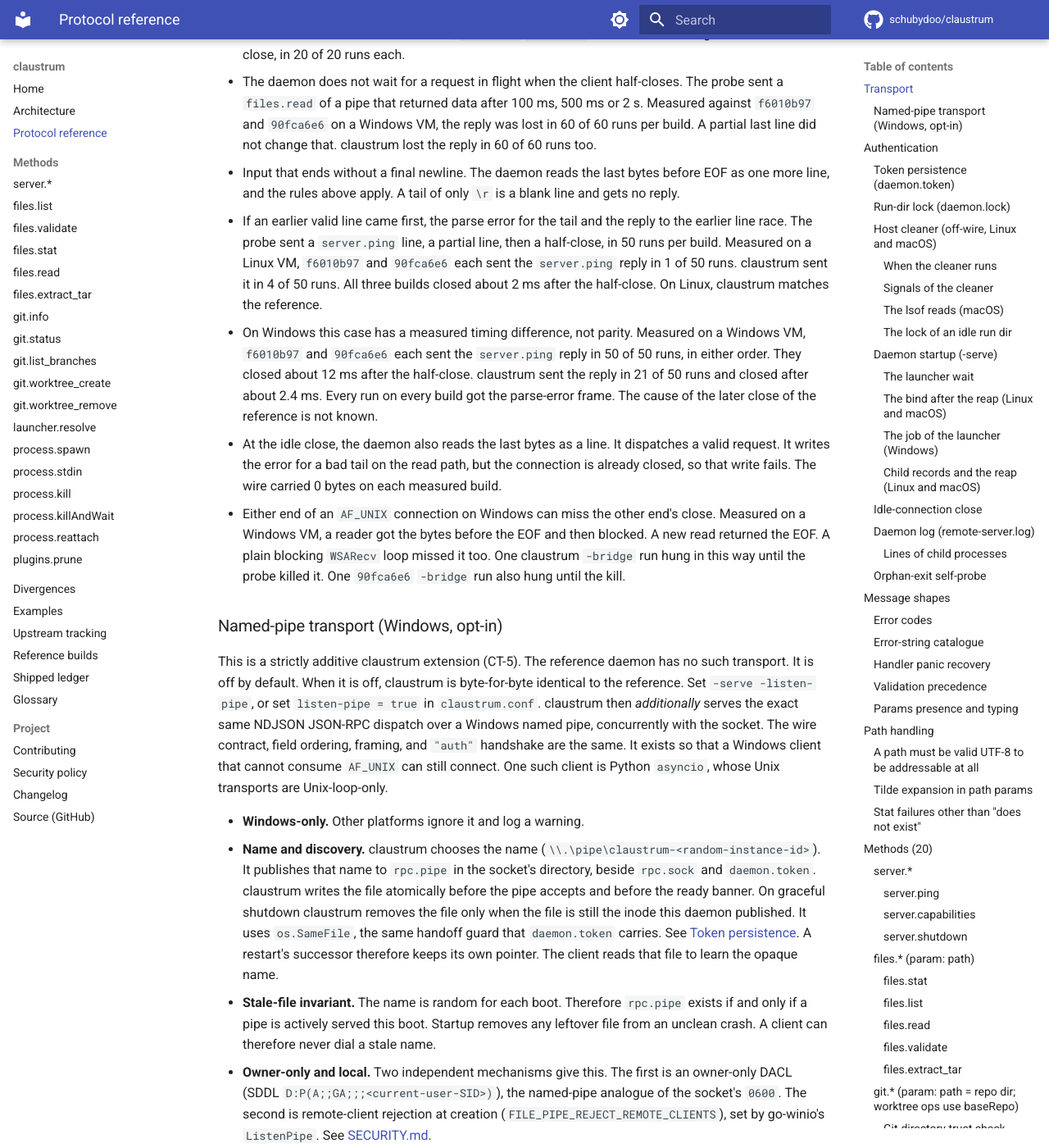
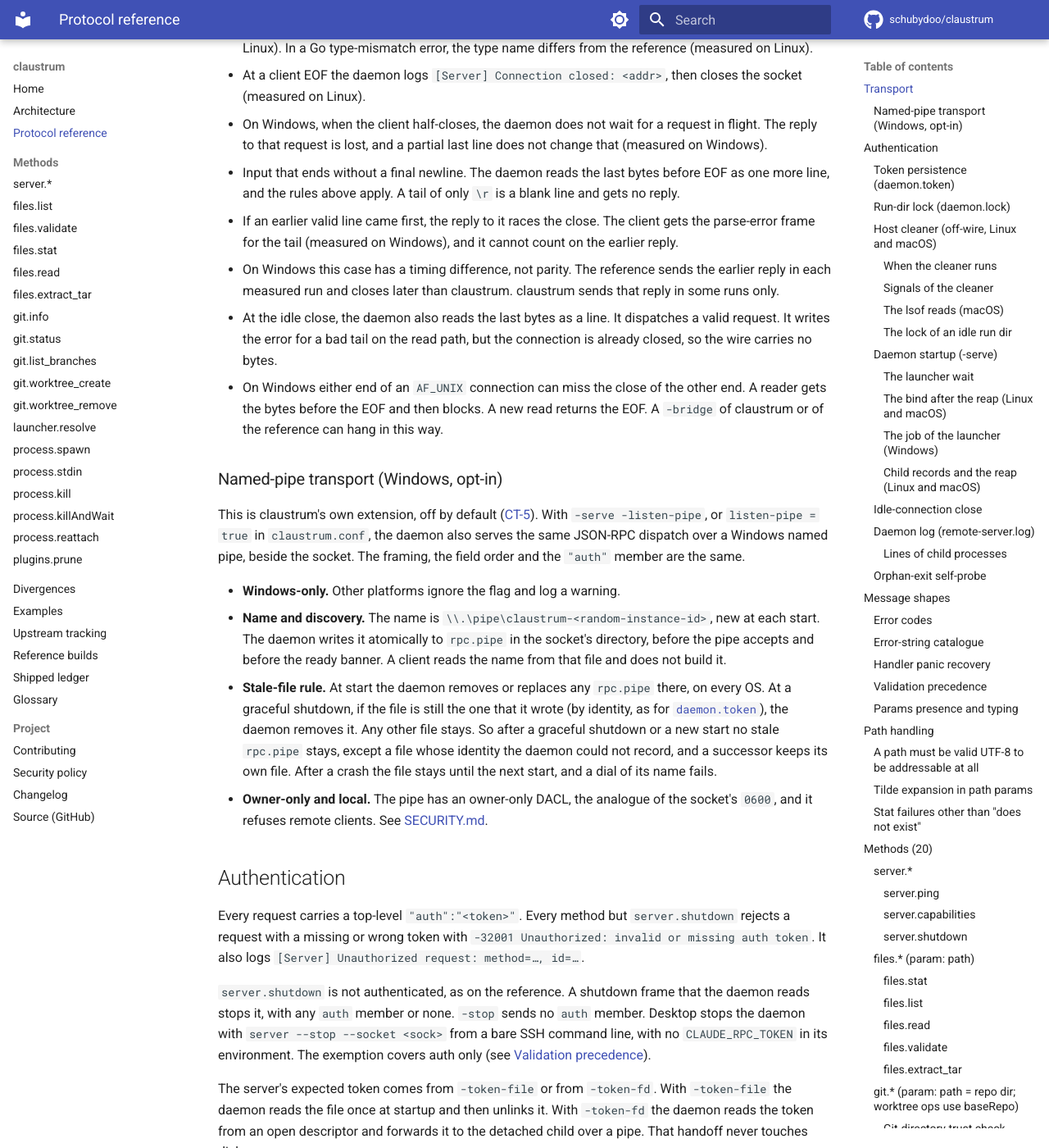
Before and after one commit to schubydoo/claustrum, an MkDocs documentation site: the page built from docs/PROTOCOL.md, in a window 1280 px wide and 1400 px high, scrolled down 1175 px. Shown: the whole window at 82% size. Built offline with MkDocs 1.6.1 and Material for MkDocs 9.7.7, drawn with Linux system fonts in a browser that asks for light colours; comment, search, counter and statistics services are not loaded; some of the changed text lies outside the part shown.

Commit message:
docs: cut the transport, auth and message sections of PROTOCOL.md (#666)
* docs: cut the transport, auth and message sections of PROTOCOL.md

Co-Authored-By: Claude Opus 5.5 <noreply@anthropic.com>

* docs: fix the intro, the rpc.pipe stale rule and two transport claims

Co-Authored-By: Claude Opus 5.5 <noreply@anthropic.com>

* docs: scope the rpc.pipe start and shutdown rules and define the measured-on mark

Co-Authored-By: Claude Opus 5.5 <noreply@anthropic.com>

* docs: add the D-number mark and scope the half-close and tail rules to Windows

Co-Authored-By: Claude Opus 5.5 <noreply@anthropic.com>

* docs: mark each Linux-only sentence of the log-order bullet

Co-Authored-By: Claude Opus 5.5 <noreply@anthropic.com>

---------

Co-authored-by: Schuby <12485317+schubydoo@users.noreply.github.com>
Co-authored-by: Claude Opus 5.5 <noreply@anthropic.com>

```diff
--- a/docs/PROTOCOL.md
+++ b/docs/PROTOCOL.md
@@ -1,35 +1,40 @@
 # claustrum protocol reference
 
 claustrum uses newline-delimited JSON-RPC 2.0 over an `AF_UNIX`
-`SOCK_STREAM` socket. This document is the complete wire contract. The validation
-battery checks that same contract byte-for-byte. All reference behaviour was
-probed at `5db5e4a` unless a line says otherwise. The divergence catalog, its
-rules, and the reopen triggers are in [`DIVERGENCES.md`](DIVERGENCES.md).
+`SOCK_STREAM` socket. [Methods (20)](#methods-20) lists the page of each method.
+The three `server.*` methods share one page. This
+document holds the rules that more than one method shares, the life of the daemon
+off the wire, and the flags. The pinned reference build is `5fd08069`. A rule with
+no mark matches the reference as measured on `5fd08069` or on an earlier build.
+Where a section names a build in its first lines, that build holds for the
+section. A rule marked "claustrum's own" is not a parity claim: the reference has
+no such rule, or it does something else. A D-number marks a deliberate
+divergence, not the reference. A rule marked "not measured" or "from the code"
+was read from claustrum's code, with no reference run. A mark "measured on
+<system>" limits its sentence to that system. The divergences, their rules and
+their reopen triggers are in [`DIVERGENCES.md`](DIVERGENCES.md).
 
 ## Transport
 
 - One JSON object per line (NDJSON). No length prefix, no binary framing.
-- A single request line has a cap of 1 MiB (`bufio` max token = `1024*1024`).
-  The daemon serves a line up to 1048575 bytes. A line of 1048576 bytes or more
-  closes the connection with no reply. Chunk large `process.stdin` payloads below
-  this cap.
-- `AF_UNIX` stream socket, created mode `0600` (owner only).
+- One request line has a cap of 1 MiB. The daemon serves a line of up to 1048575
+  bytes. A line of 1048576 bytes or more closes the connection with no reply.
+  Send a large `process.stdin` payload in chunks below this cap.
+- The `AF_UNIX` stream socket is created with mode `0600` (owner only).
 - The connection is persistent. It stays open after a response, and id-less
-  stream notifications arrive on it asynchronously.
-- The daemon dispatches a connection's requests concurrently. Responses can
-  arrive out of request order. Match them by `id`.
-- Two error replies skip the concurrent dispatch: the parse error (`-32700`)
-  and the auth error (`-32001`). The daemon writes them on its read path,
-  before it reads the next line. Every other reply goes through the
-  concurrent dispatch. Measured against `f6010b97` and `90fca6e6` on a Linux
-  VM, the reference did the same:
-  - The parse error covers any line that does not decode into a request. A
-    partial object, a line of only spaces, `[1]`, `123`, `"x"` and a batch
-    array all get it. The frame is
+  stream notifications arrive on it at any time.
+- The daemon dispatches the requests of one connection concurrently. Responses
+  can arrive out of request order. Match them by `id`.
+- Two error replies skip the concurrent dispatch. The daemon writes them on its
+  read path, before it reads the next line. The reference does the same
+  (measured on Linux).
+  - The parse error (`-32700`) covers any line that does not decode into a
+    request. A partial object, a line of only spaces, `[1]`, `123`, `"x"` and a
+    batch array all get it. The frame is
     `{"jsonrpc":"2.0","id":null,"error":{"code":-32700,"message":"Parse error"}}`,
     76 bytes with its newline.
-  - The auth error covers a request with a missing or wrong `auth`. The
-    lines `null`, `{}` and `{"jsonrpc":"2.0"}` get it too. The frame echoes
+  - The auth error (`-32001`) covers a request with a missing or wrong `auth`.
+    The lines `null`, `{}` and `{"jsonrpc":"2.0"}` get it too. The frame echoes
     the request `id`, re-encoded as in [Message shapes](#message-shapes). A
     `null` or missing `id` gives `"id":null`. An unauthenticated
     `server.shutdown` is not an auth error (see
@@ -41,104 +46,79 @@ rules, and the reopen triggers are in [`DIVERGENCES.md`](DIVERGENCES.md).
     same connection.
   - The daemon logs `[Server] Parse error: <json error>` or
     `[Server] Unauthorized request: method=…, id=…` before it writes the error
-    reply. Measured against `f6010b97` and `90fca6e6` on a Linux VM, the
-    reference logged the same parse-error text. When its reply write failed,
-    the failure line came after the parse-error line. In a Go type-mismatch
-    error, the type name differs from the reference.
-  - At a client EOF the daemon logs `[Server] Connection closed: <addr>`, then
-    closes the socket. Measured with strace on a Linux VM, `f6010b97`,
-    `90fca6e6` and claustrum all log this line before the close, in 20 of 20
-    runs each.
-  - The daemon does not wait for a request in flight when the client
-    half-closes. The probe sent a `files.read` of a pipe that returned data
-    after 100 ms, 500 ms or 2 s. Measured against `f6010b97` and `90fca6e6`
-    on a Windows VM, the reply was lost in 60 of 60 runs per build. A
-    partial last line did not change that. claustrum lost the reply in 60 of
-    60 runs too.
+    reply, and the reference logs the same text (measured on Linux). When the
+    reply write fails, the failure line comes after the parse-error line
+    (measured on Linux). In a Go type-mismatch error, the type name differs
+    from the reference (measured on Linux).
+- At a client EOF the daemon logs `[Server] Connection closed: <addr>`, then
+  closes the socket (measured on Linux).
+- On Windows, when the client half-closes, the daemon does not wait for a request
+  in flight. The reply to that request is lost, and a partial last line does not
+  change that (measured on Windows).
 - Input that ends without a final newline. The daemon reads the last bytes
   before EOF as one more line, and the rules above apply. A tail of only `\r`
   is a blank line and gets no reply.
-  - If an earlier valid line came first, the parse error for the tail and the
-    reply to the earlier line race. The probe sent a `server.ping` line, a
-    partial line, then a half-close, in 50 runs per build. Measured on a Linux
-    VM, `f6010b97` and `90fca6e6` each sent the `server.ping` reply in 1 of 50
-    runs. claustrum sent it in 4 of 50 runs. All three builds closed about
-    2 ms after the half-close. On Linux, claustrum matches the reference.
-  - On Windows this case has a measured timing difference, not parity.
-    Measured on a Windows VM, `f6010b97` and `90fca6e6` each sent the
-    `server.ping` reply in 50 of 50 runs, in either order. They closed about
-    12 ms after the half-close. claustrum sent the reply in 21 of 50 runs and
-    closed after about 2.4 ms. Every run on every build got the parse-error
-    frame. The cause of the later close of the reference is not known.
+  - If an earlier valid line came first, the reply to it races the close. The
+    client gets the parse-error frame for the tail (measured on Windows), and it
+    cannot count on the earlier reply.
+  - On Windows this case has a timing difference, not parity. The reference
+    sends the earlier reply in each measured run and closes later than claustrum.
+    claustrum sends that reply in some runs only.
   - At the idle close, the daemon also reads the last bytes as a line. It
     dispatches a valid request. It writes the error for a bad tail on the read
-    path, but the connection is already closed, so that write fails. The wire
-    carried 0 bytes on each measured build.
-- Either end of an `AF_UNIX` connection on Windows can miss the other end's
-  close. Measured on a Windows VM, a reader got the bytes before the EOF and
-  then blocked. A new read returned the EOF. A plain blocking `WSARecv` loop
-  missed it too. One claustrum `-bridge` run hung in this way until the probe
-  killed it. One `90fca6e6` `-bridge` run also hung until the kill.
+    path, but the connection is already closed, so the wire carries no bytes.
+- On Windows either end of an `AF_UNIX` connection can miss the close of the
+  other end. A reader gets the bytes before the EOF and then blocks. A new read
+  returns the EOF. A `-bridge` of claustrum or of the reference can hang in this
+  way.
 
 ### Named-pipe transport (Windows, opt-in)
 
-This is a strictly additive claustrum extension (CT-5). The reference daemon has no
-such transport. It is off by default. When it is off, claustrum is byte-for-byte
-identical to the reference. Set `-serve -listen-pipe`, or set `listen-pipe = true`
-in `claustrum.conf`. claustrum then *additionally* serves the exact same NDJSON
-JSON-RPC dispatch over a Windows named pipe, concurrently with the socket. The
-wire contract, field ordering, framing, and `"auth"` handshake are the same. It
-exists so that a Windows client that cannot consume `AF_UNIX` can still connect.
-One such client is Python `asyncio`, whose Unix transports are Unix-loop-only.
-
-- **Windows-only.** Other platforms ignore it and log a warning.
-- **Name and discovery.** claustrum chooses the name
-  (`\\.\pipe\claustrum-<random-instance-id>`). It publishes that name to
-  `rpc.pipe` in the socket's directory, beside `rpc.sock` and `daemon.token`.
-  claustrum writes the file atomically before the pipe accepts and before the ready
-  banner. On graceful shutdown claustrum removes the file only when the file is
-  still the inode this daemon published. It uses `os.SameFile`, the same handoff
-  guard that `daemon.token` carries. See
-  [Token persistence](#token-persistence-daemontoken). A restart's successor
-  therefore keeps its own pointer. The client reads that file to learn the opaque
-  name.
-- **Stale-file invariant.** The name is random for each boot. Therefore `rpc.pipe`
-  exists if and only if a pipe is actively served this boot. Startup removes any
-  leftover file from an unclean crash. A client can therefore never dial a stale
-  name.
-- **Owner-only and local.** Two independent mechanisms give this. The first is an
-  owner-only DACL (SDDL `D:P(A;;GA;;;<current-user-SID>)`), the named-pipe
-  analogue of the socket's `0600`. The second is remote-client rejection at
-  creation (`FILE_PIPE_REJECT_REMOTE_CLIENTS`), set by go-winio's `ListenPipe`.
-  See [SECURITY.md](https://github.com/schubydoo/claustrum/blob/main/SECURITY.md).
-
-See [`DIVERGENCES.md`](DIVERGENCES.md) → CT-5 for the full contract.
+This is claustrum's own extension, off by default ([CT-5](DIVERGENCES.md#ct-5)).
+With `-serve -listen-pipe`, or `listen-pipe = true` in `claustrum.conf`, the daemon
+also serves the same JSON-RPC dispatch over a Windows named pipe, beside the
+socket. The framing, the field order and the `"auth"` member are the same.
+
+- **Windows-only.** Other platforms ignore the flag and log a warning.
+- **Name and discovery.** The name is `\\.\pipe\claustrum-<random-instance-id>`,
+  new at each start. The daemon writes it atomically to `rpc.pipe` in the socket's
+  directory, before the pipe accepts and before the ready banner. A client reads
+  the name from that file and does not build it.
+- **Stale-file rule.** At start the daemon removes or replaces any `rpc.pipe`
+  there, on every OS. At a graceful shutdown, if the file is still the one
+  that it wrote (by identity, as for
+  [`daemon.token`](#token-persistence-daemontoken)), the daemon removes it. Any
+  other file stays. So after a graceful shutdown or a new start no stale
+  `rpc.pipe` stays, except a file whose identity the daemon could not record, and
+  a successor keeps its own file. After a crash the file
+  stays until the next start, and a dial of its name fails.
+- **Owner-only and local.** The pipe has an owner-only DACL, the analogue of the
+  socket's `0600`, and it refuses remote clients. See
+  [SECURITY.md](https://github.com/schubydoo/claustrum/blob/main/SECURITY.md).
 
 ## Authentication
 
-Every request carries a top-level `"auth":"<token>"`. `server.shutdown` is the one
-exception, and it is not authenticated at all. A shutdown frame that the daemon
-reads stops it, with any `auth` member or none. `-stop` sends no
-`auth` member. This matches the reference, and the Desktop client depends on it.
-Desktop stops the daemon with `server --stop --socket <sock>` from a bare SSH
-command line, with no `CLAUDE_RPC_TOKEN` in its environment. The exemption covers
-auth only. The daemon still rejects a shutdown frame that carries a bad or absent
-`jsonrpc` version with `-32600`, and the daemon stays up. Every other method
-rejects an unauthenticated request with
+Every request carries a top-level `"auth":"<token>"`. Every method but
+`server.shutdown` rejects a request with a missing or wrong token with
 `-32001 Unauthorized: invalid or missing auth token`. It also logs
 `[Server] Unauthorized request: method=…, id=…`.
+
+`server.shutdown` is not authenticated, as on the reference. A shutdown frame that
+the daemon reads stops it, with any `auth` member or none. `-stop` sends no `auth`
+member. Desktop stops the daemon with `server --stop --socket <sock>` from a bare
+SSH command line, with no `CLAUDE_RPC_TOKEN` in its environment. The exemption
+covers auth only (see [Validation precedence](#validation-precedence)).
 
 The server's expected token comes from `-token-file` or from `-token-fd`. With
 `-token-file` the daemon reads the file once at startup and then unlinks it. With
 `-token-fd` the daemon reads the token from an open descriptor and forwards it to
 the detached child over a pipe. That handoff never touches disk.
 
-No claustrum mode reads `CLAUDE_RPC_TOKEN`. This holds for `-serve`, for
-`-bridge`, and for `-stop`. `-bridge` is a simple relay and does not add auth. The
-client that speaks through it must include `"auth"` itself, from the
-`daemon.token` handshake below or from its launcher. claustrum only *removes* the
-variable. It unsets the variable before it daemonizes, and it strips the variable
-from every spawned child. Therefore a token never reaches a child through the
+No claustrum mode reads `CLAUDE_RPC_TOKEN`: not `-serve`, not `-bridge` and not
+`-stop`. `-bridge` is a relay and adds no auth. The client that speaks through it
+sends `"auth"` itself, from the `daemon.token` handshake below or from its
+launcher. claustrum unsets the variable before it daemonizes, and it strips the
+variable from every spawned child. So a token never reaches a child through the
 environment.
 
 ### Token persistence (`daemon.token`)
@@ -813,8 +793,8 @@ object comes back with its keys sorted (`{"b":1,"a":2}` → `{"a":2,"b":1}`).
 Integers, strings, arrays and `null` are unchanged. A client that matches replies
 by the id *text* must compare the decoded value instead.
 
-Results are ordered structs, never maps. The field order below is the wire
-contract.
+Results are ordered structs, never maps. The field order on each method page, and
+under [Stream notifications](#stream-notifications), is the wire contract.
 
 ### Error codes
 
@@ -825,10 +805,10 @@ contract.
 | `-32601` | `Invalid method format: <m>` (method has no `.`), `Unknown namespace: <ns>` (well-formed but unknown namespace), or `Unknown method: <ns>.<m>` (known namespace, unknown method) |
 | `-32602` | invalid params (see per-method messages) |
 | `-32603` | internal error, for example `open <path>: no such file or directory`. A recovered handler panic also gives this code, with `recovered panic: <v>` |
-| `-32003` | `stdin offset gap: offset ahead of applied bytes`, from `process.stdin` with an `offset` past the applied high-water (added in `7c2f88d`) |
 | `-32002` | `stdin backpressure: queue full`, from `process.stdin` when the per-process async stdin queue is already full (16 MiB). The write is rejected, not blocked. |
-| `-32004` | `the managed launcher cannot be used: <reason>`, from `process.spawn` when the checks refuse its `launcher` param, and for any `launcher` on Windows (added in `89cb6289`) |
-| `-32005` | `the managed launcher <path> could not be started: <reason>`, from `process.spawn` when the launcher passes the checks but does not start (added in `89cb6289`) |
+| `-32003` | `stdin offset gap: offset ahead of applied bytes`, from `process.stdin` with an `offset` past the applied high-water |
+| `-32004` | `the managed launcher cannot be used: <reason>`, from `process.spawn` when the checks refuse its `launcher` param, and for any `launcher` on Windows |
+| `-32005` | `the managed launcher <path> could not be started: <reason>`, from `process.spawn` when the launcher passes the checks but does not start |
 | `-32006` | `Refused: this server could not confirm that the caller is in its own namespaces`, on Linux with `CLAUDE_SSH_PEER_CHECK=1` (see [A refused caller](protocol/server.md#a-refused-caller-linux)) |
 | `-32001` | `Unauthorized: invalid or missing auth token` |
 
@@ -1007,34 +987,22 @@ that names systems without "measured" holds on each one. The [reference build hi
 
 ### Handler panic recovery
 
-The per-request goroutine wraps dispatch in `recover()`. It therefore catches a
-panic in any handler, and the daemon does not crash. The reply is
-`{"error":{"code":-32603,"message":"recovered panic: <v>"}}`, and the daemon logs
-`[Server] recovered panic: method=<m> id=<id>: <v>`. One method is the exception.
-A recovered `server.shutdown` panic writes no frame at all. Its only reply is
-`{"ok":true}`.
-See [server.shutdown](protocol/server.md#servershutdown).
-
-This frame is claustrum's own. It is not a statement about the wire. No input is
-known to reach a handler panic. Extensive fuzzing found none, and each of
-claustrum's own panic sites is an unreachable stdlib guard or an
-already-bounds-guarded slice. `-32603` is the JSON-RPC 2.0 *Internal error* code.
-The message prefix, log line, and id rendering are claustrum's own conventions.
-They are documented so that an operator who sees the frame knows what it means.
-They are not a compatibility guarantee.
+The per-request goroutine recovers a panic in any handler, so the daemon does not
+crash. The reply is `{"error":{"code":-32603,"message":"recovered panic: <v>"}}`,
+and the daemon logs `[Server] recovered panic: method=<m> id=<id>: <v>`. A
+recovered panic in `server.shutdown` writes no frame at all. Its only reply is
+`{"ok":true}` (see [server.shutdown](protocol/server.md#servershutdown)).
+
+The frame and the log line are claustrum's own, not a compatibility guarantee. No
+input is known to reach a handler panic.
 
 ### Validation precedence
 
-The daemon tests a request in the order parse, then auth, then version, then
-method, then params:
-
-- The daemon tests auth *before* the `jsonrpc` version. A request can fail both
-  tests, with no `auth` and with a missing or wrong `jsonrpc`. That request
-  reports `-32001 Unauthorized`, not the version error.
-- **`server.shutdown` is the exception.** The daemon skips auth for it entirely. A
-  shutdown frame that is missing both `auth` and `jsonrpc` therefore gets
-  `-32600 Invalid JSON-RPC version`, because the version gate still applies, and
-  the daemon stays up.
+The daemon tests a request in the order parse, auth, version, method, params. So a
+request with no `auth` and a missing or wrong `jsonrpc` gets `-32001 Unauthorized`,
+not the version error. `server.shutdown` skips the auth test only. A shutdown frame
+with a missing or wrong `jsonrpc` gets `-32600 Invalid JSON-RPC version`, and the
+daemon stays up.
 
 ### Params presence and typing
 
@@ -1052,7 +1020,7 @@ Every `files.*` / `git.*` / `process.*` method requires a `params` object.
 - The daemon ignores a member that another method of the namespace reads,
   whatever its type.
   So `files.stat {"maxBytes":"{"}` answers as `files.stat` with no `maxBytes`.
-  `5fd08069` does the same (round `task015-01`, Linux, macOS and Windows VMs).
+  The reference does the same on Linux, macOS and Windows.
 
 ## Path handling
 
```
Also changed, not shown: 1 other file.
